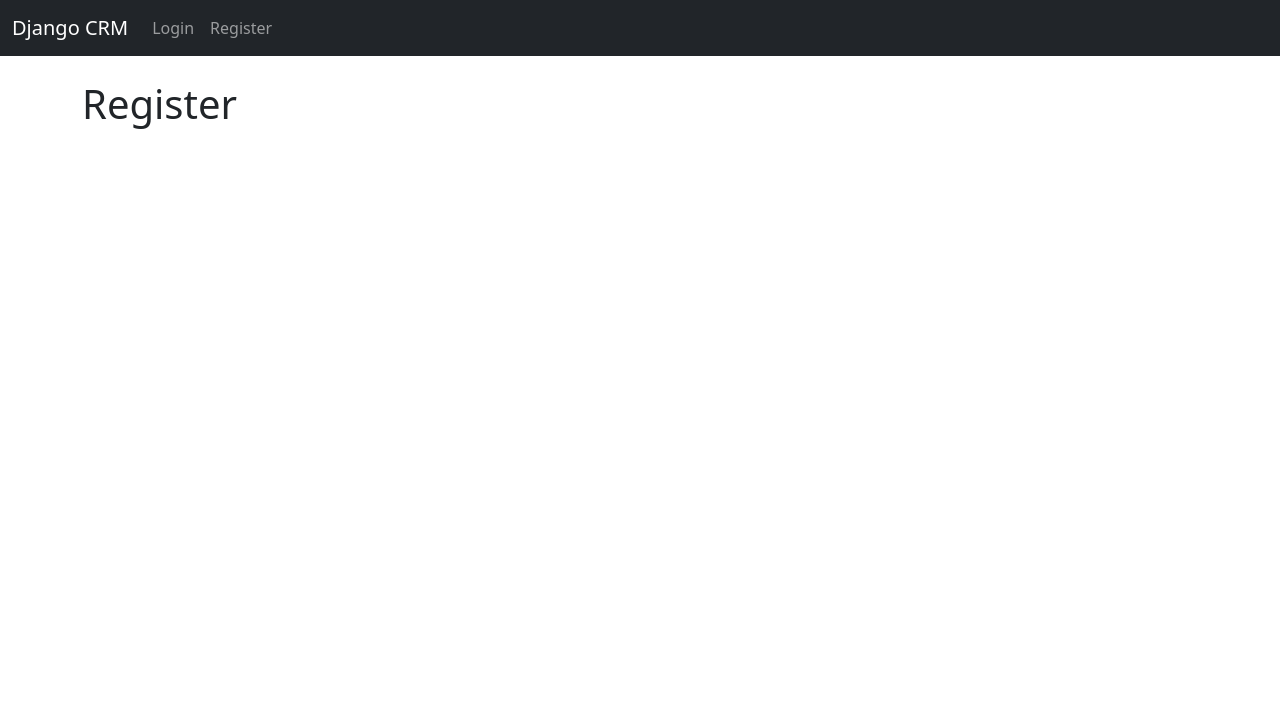
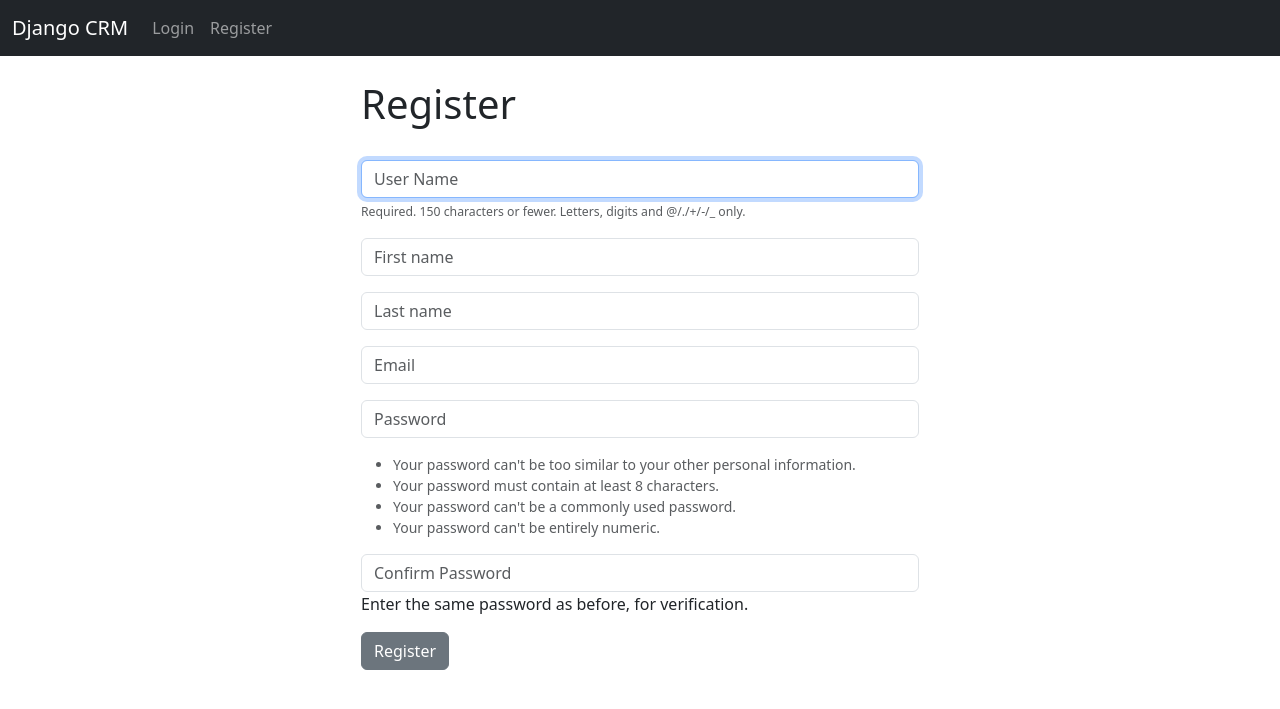
Before and after one commit to Zavock/Django-CRM, a Django app: page /register/ in a window 1280 px wide. Shown: the top 709 px of the page. Run offline with Django 5.2, Linux system fonts and the light colour scheme.

Commit message:
adjustments

```diff
--- a/website/forms.py
+++ b/website/forms.py
@@ -8,7 +8,7 @@ class SignUpForm(UserCreationForm):
         attrs={'class': 'form-control', 'placeholder': 'Email'}))
     first_name = forms.CharField(label="", max_length="50", widget=forms.TextInput(
         attrs={'class': 'form-control', 'placeholder': 'First name'}))
-    lasy_name = forms.CharField(label="", max_length="60", widget=forms.TextInput(
+    last_name = forms.CharField(label="", max_length="60", widget=forms.TextInput(
         attrs={'class': 'form-control', 'placeholder': 'Last name'}))
 
     class Meta:
--- a/website/templates/register.html
+++ b/website/templates/register.html
@@ -1,5 +1,24 @@
 {% extends 'base.html' %}
 
 {% block content %}
+<div class="col-md-6 offset-md-3">
 <h1>Register</h1>
+<br/>
+<form method="POST" action="">
+    {% csrf_token %}
+    {% if form.errors %}
+		<div class="alert alert-warning alert-dismissible fade show" role="alert">
+			Your Form Has Errors
+			{% for field in form %}
+			{% if field.errors %}
+			  	{{ field.errors }}
+			{% endif %}
+			{% endfor %}
+			<button type="button" class="btn-close" data-bs-dismiss="alert" aria-label="Close"></button>
+		</div>
+	{% endif %}
+    {{ form.as_p }}
+    <button type="submit" class="btn btn-secondary">Register</button>
+</form>
+</div>
 {% endblock %}
--- a/website/views.py
+++ b/website/views.py
@@ -1,6 +1,7 @@
 from django.shortcuts import render, redirect
 from django.contrib.auth import authenticate, login, logout
 from django.contrib import messages
+from .forms import SignUpForm
 
 
 def home(request):
@@ -19,10 +20,6 @@ def home(request):
         return render(request, 'home.html', {})
 
 
-def login_user(request):
-    pass
-
-
 def logout_user(request):
     logout(request)
     messages.success(request, 'User has been logged out')
@@ -30,4 +27,18 @@ def logout_user(request):
 
 
 def register_user(request):
-    return render(request, 'register.html', {})
+    if request.method == 'POST':
+        form = SignUpForm(request.POST)
+        if form.is_valid():
+            form.save()
+            username = form.cleaned_data['username']
+            password = form.cleaned_data['password1']
+            user = authenticate(username=username, password=password)
+            login(request, user)
+            messages.success(
+                request, "You have been registered in successfully")
+            return redirect('home')
+    else:
+        form = SignUpForm()
+        return render(request, 'register.html', {'form': form})
+    return render(request, 'register.html', {'form': form})
```
